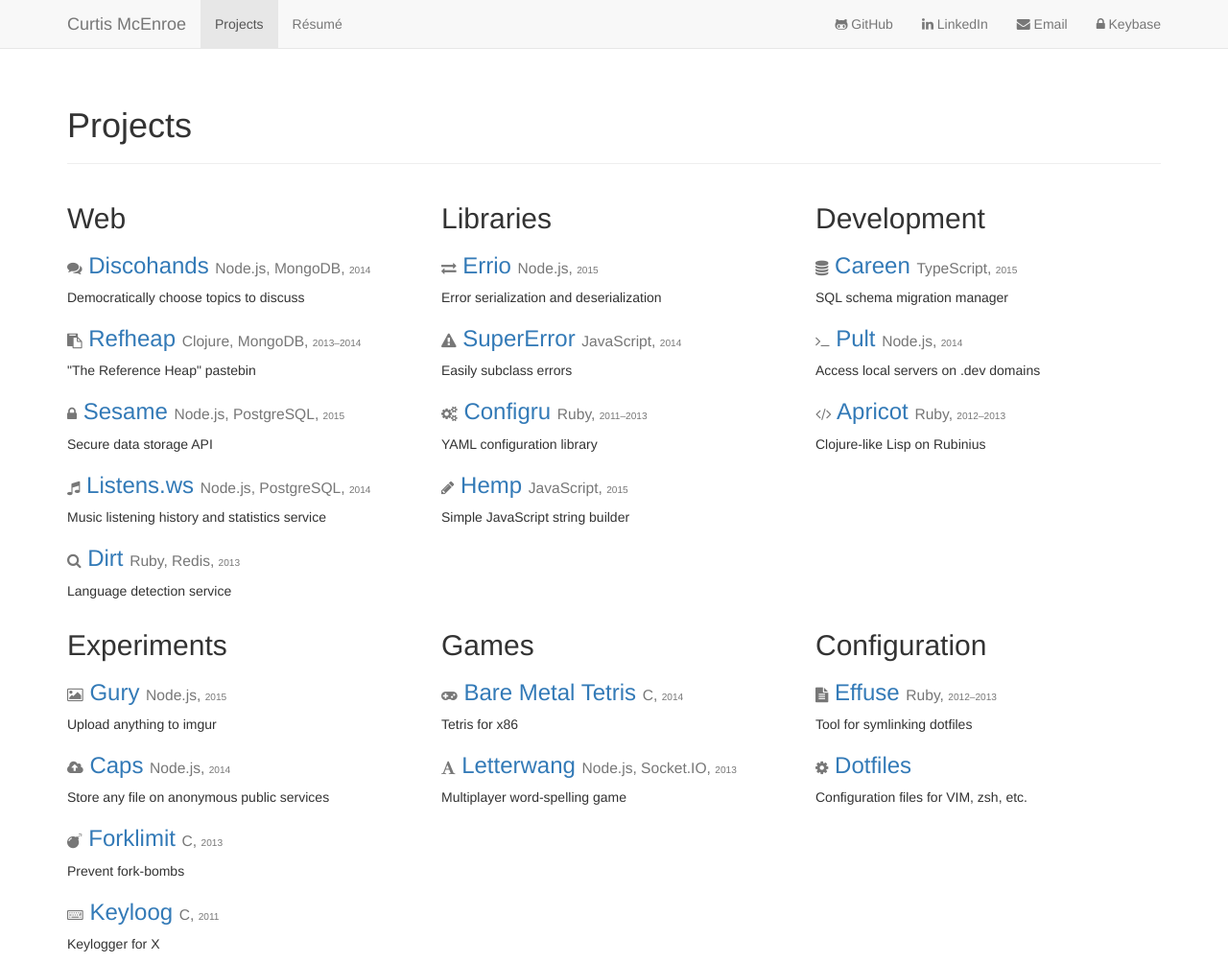
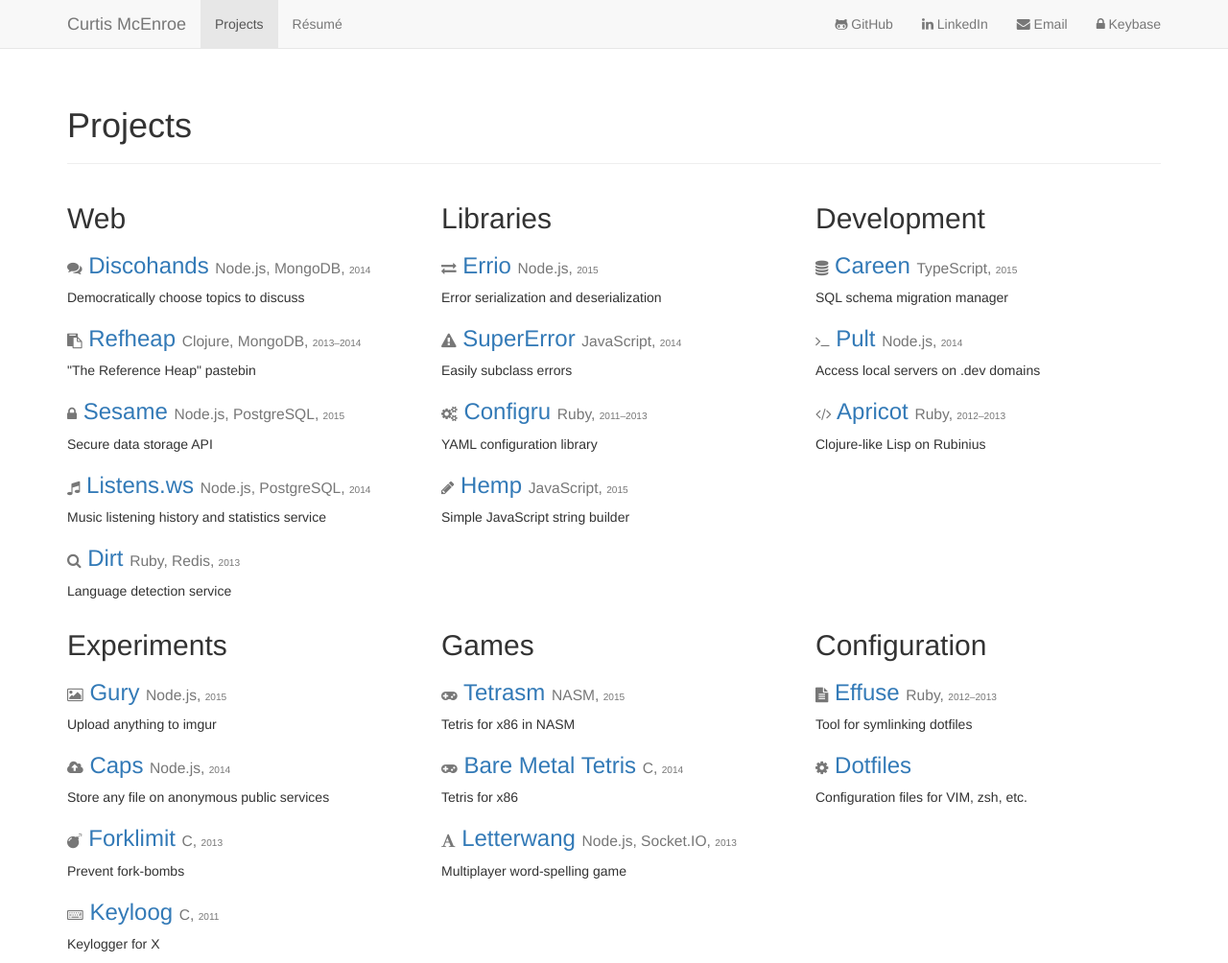
Before and after one commit to causal-agent/programble.github.io, a Jekyll site: the page built from projects.html, in a window 1280 px wide. Shown: the whole page at 96% size. Built offline with Jekyll 4.4.1, drawn with Linux system fonts in a browser that asks for light colours; nearby versions of some CDN libraries; Markdown is read by kramdown in place of the engine named in the settings.

Commit message:
Add Tetrasm to projects

```diff
--- a/_config.yml
+++ b/_config.yml
@@ -233,6 +233,13 @@ projects:
 
   - name: Games
     items:
+      - name: Tetrasm
+        repo: programble/tetrasm
+        tech: [NASM]
+        year: 2015
+        icon: fa-gamepad
+        desc: Tetris for x86 in NASM
+
       - name: Bare Metal Tetris
         repo: programble/bare-metal-tetris
         tech: [C]
```
